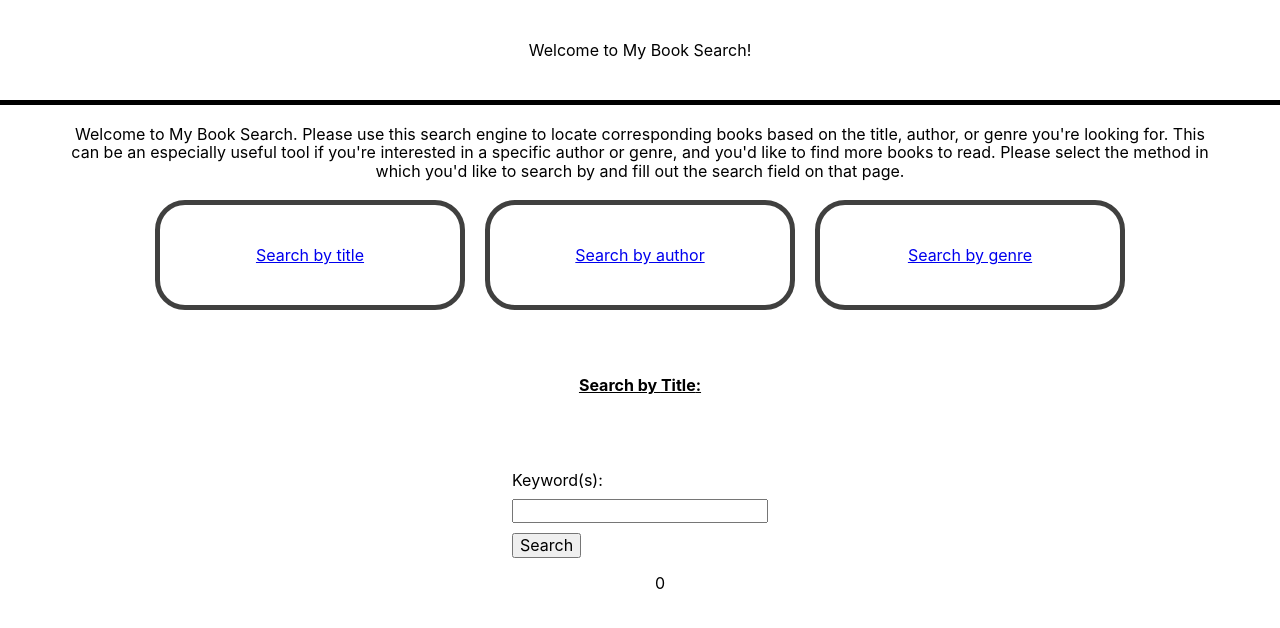
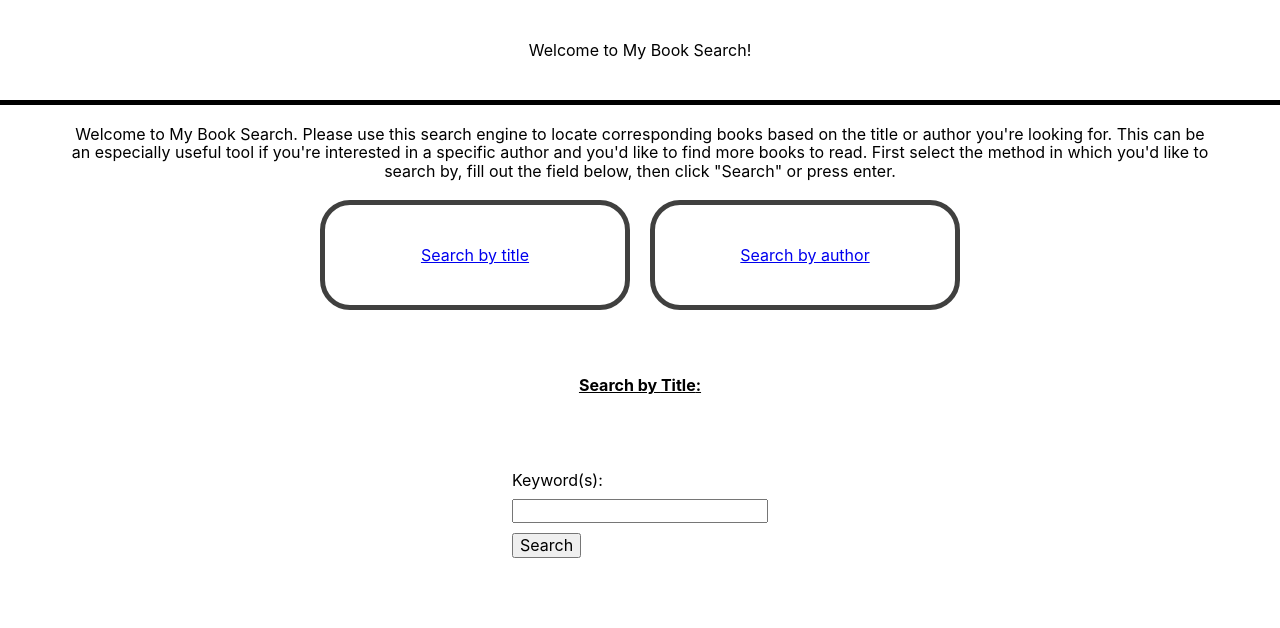
Before and after one commit to aclaycomb0004/Proj-Class-2020, a React (Create React App) app: page /searchByTitle in a window 1280 px wide. Shown: the top 628 px of the page. Built offline with nearby package versions, Linux system fonts and the light colour scheme.

Commit message:
display search results, displays loading after pressing enter

```diff
--- a/src/App.js
+++ b/src/App.js
@@ -11,11 +11,11 @@ function IntroText() {
   return (
     <div className="Intro">
       Welcome to My Book Search. Please use this search engine to locate
-      corresponding books based on the title, author, or genre you're looking
+      corresponding books based on the title or author you're looking
       for. This can be an especially useful tool if you're interested in a
-      specific author or genre, and you'd like to find more books to read.
-      Please select the method in which you'd like to search by and fill out the
-      search field on that page.
+      specific author and you'd like to find more books to read.
+      First select the method in which you'd like to search by, fill out the
+      field below, then click "Search" or press enter.
     </div>
   );
 }
@@ -35,9 +35,6 @@ function App() {
             <Link to="/searchByAuthor">
               <NavButton buttonText={"Search by author"} />
             </Link>
-            <Link to="/searchByGenre">
-              <NavButton buttonText={"Search by genre"} />
-            </Link>
           </div>
         </div>
 
@@ -52,9 +49,6 @@ function App() {
             <Route exact path="/searchByAuthor">
               <Search searchType="Author" />
             </Route>
-            <Route exact path="/searchByGenre">
-              <Search searchType="Genre" />
-            </Route>
           </Switch>
         </div>
       </div>
--- a/src/components/Search.js
+++ b/src/components/Search.js
@@ -1,40 +1,51 @@
-import React from "react";
-
+import React from "react"
 class Search extends React.Component {
   state = {
     searchRequest: "",
-    searchResults: [],
-  };
+    searchResults: null,
+    loaded: false,
+    loading: false,
+  }
   handleChange = (event) => {
-    this.setState({ searchRequest: event.target.value });
-  };
-
+    this.setState({searchRequest: event.target.value})
+  }
   handleSubmit = (event) => {
-    event.preventDefault();
-    this.fetchBooks();
-  };
-
+    event.preventDefault()
+    this.setState({searchResults: null, loading: true, loaded: false})
+    this.fetchBooks()
+  }
   fetchBooks = async () => {
-    let keywords = this.state.searchRequest.split(" ").join("+");
-    const url = `http://openlibrary.org/search.json?title=${keywords}`;
-    const res = await fetch(url);
-    const books = await res.json();
-    this.setState({ searchResults: books });
-    console.log(books);
-  };
-
+    let keywords = this.state.searchRequest.split(" ").join("+")
+    const url = `http://openlibrary.org/search.json?${this.props.searchType.toLowerCase()}=${keywords}`
+    const res = await fetch(url)
+    const books = await res.json()
+    this.setState({searchResults: books, loaded: true, loading: false})
+  }
   render() {
     const ListResults = () => {
       return (
-        <ul>
-          {this.state.searchResults.length &&
-            this.state.searchResults.docs.map((book) => {
-              return <li>{book.title}</li>;
-            })}
-        </ul>
-      );
-    };
-    console.log("search page", this.state);
+        <div>
+          {this.state.loaded &&
+          <p>
+            There are{" "}
+            {this.state.searchResults && this.state.searchResults.docs.length
+              ? this.state.searchResults.docs.length
+              : 0}{" "}
+            results
+          </p>}
+          <ul>
+            {this.state.searchResults &&
+              this.state.searchResults.docs.map((book) => {
+                return <li key={book.key}>
+                <p>{book.title}</p>
+                <p>{book.author_name}</p>
+                </li>
+              })}
+          </ul>
+        </div>
+      )
+    }
+    console.log("search page", this.state)
     return (
       <div className="SearchCont">
         <p className="SearchByText">Search by {this.props.searchType}:</p>
@@ -46,17 +57,19 @@ class Search extends React.Component {
                 type="text"
                 value={this.state.searchType}
                 onChange={this.handleChange}
+                disabled={this.state.loading}
               />
             </div>
           </label>
+          {!this.state.loading ?
           <input type="submit" value="Search" />
+          : <p>Loading Results...</p>}
         </form>
         <div>
           <ListResults />
         </div>
       </div>
-    );
+    )
   }
 }
-
-export default Search;
+export default Search
```
